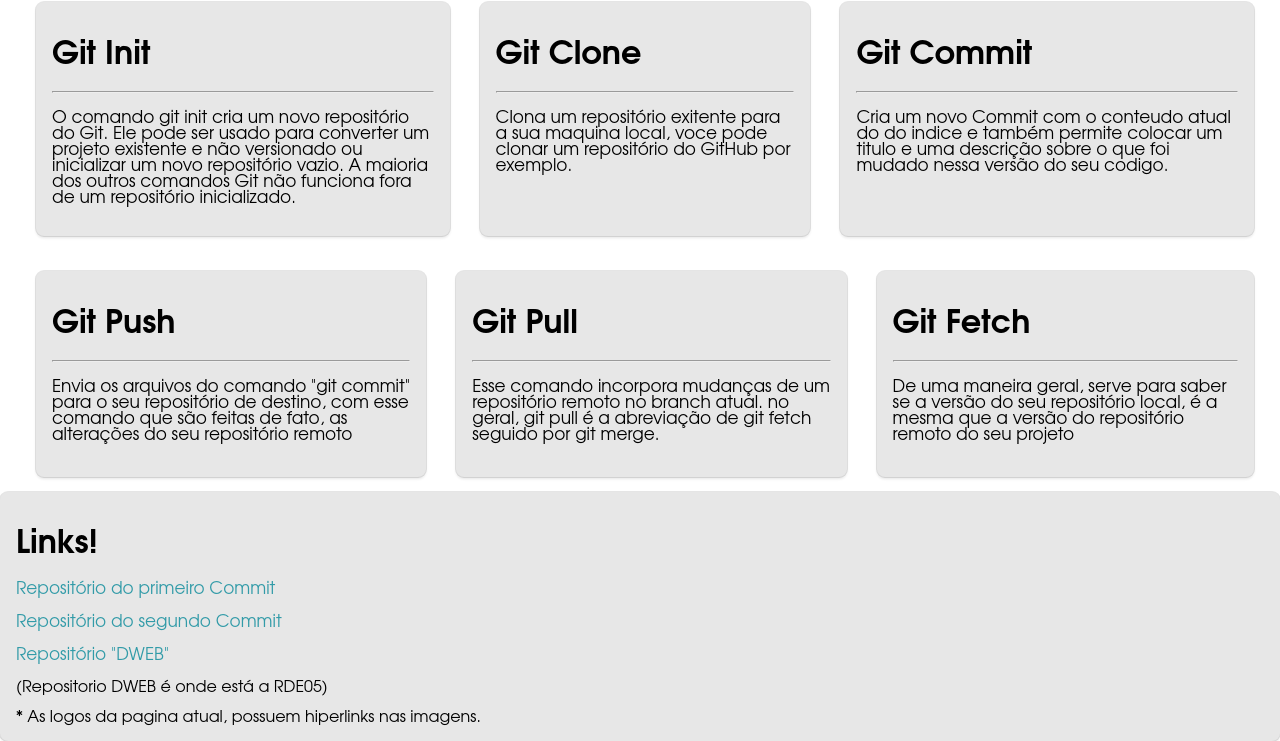
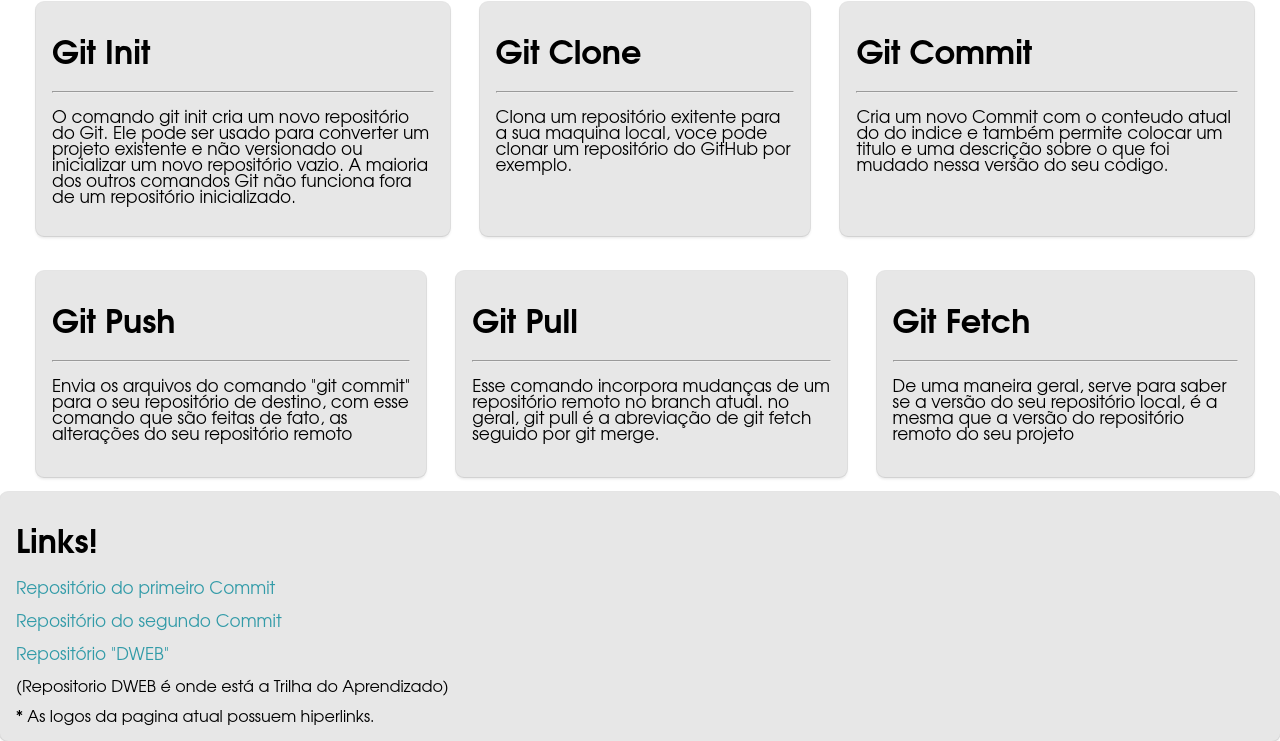
Before and after one commit to andre-voronhuk/git, a plain HTML site: page index.html in a window 1280 px wide. Shown: the part 1723-2464 px from the top of the page. Drawn offline with Linux system fonts and the light colour scheme.

Commit message:
Update index.html

```diff
--- a/index.html
+++ b/index.html
@@ -353,8 +353,8 @@
         <a href="https://github.com/andre-voronhuk/DWEB ">
             <p>Repositório "DWEB"</p>
 
-        </a>(Repositorio DWEB é onde está a RDE05)<br><br>
-        * As logos da pagina atual, possuem hiperlinks nas imagens.
+        </a>(Repositorio DWEB é onde está a Trilha do Aprendizado)<br><br>
+        * As logos da pagina atual possuem hiperlinks.
 
     </div>
 
```
